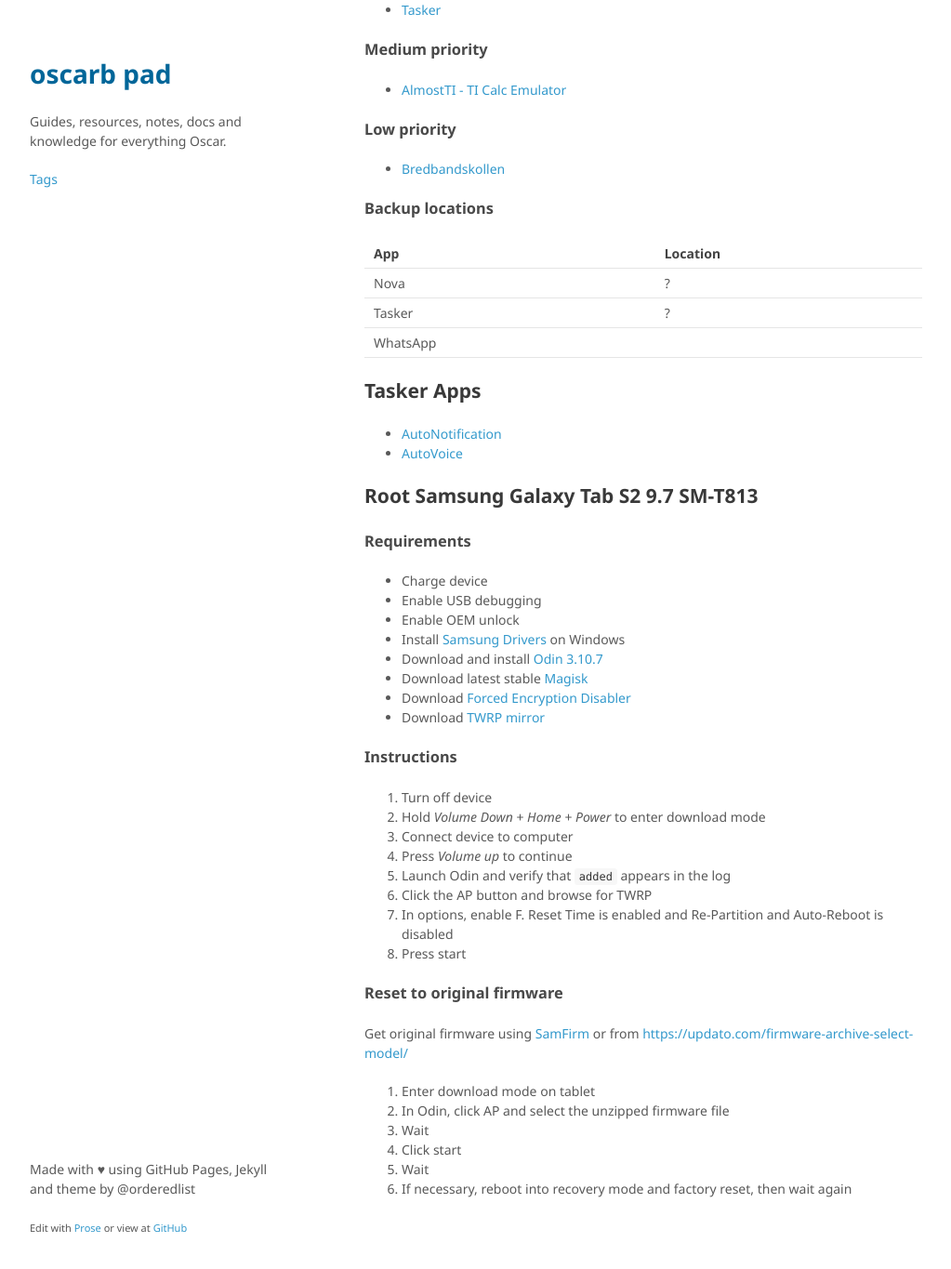
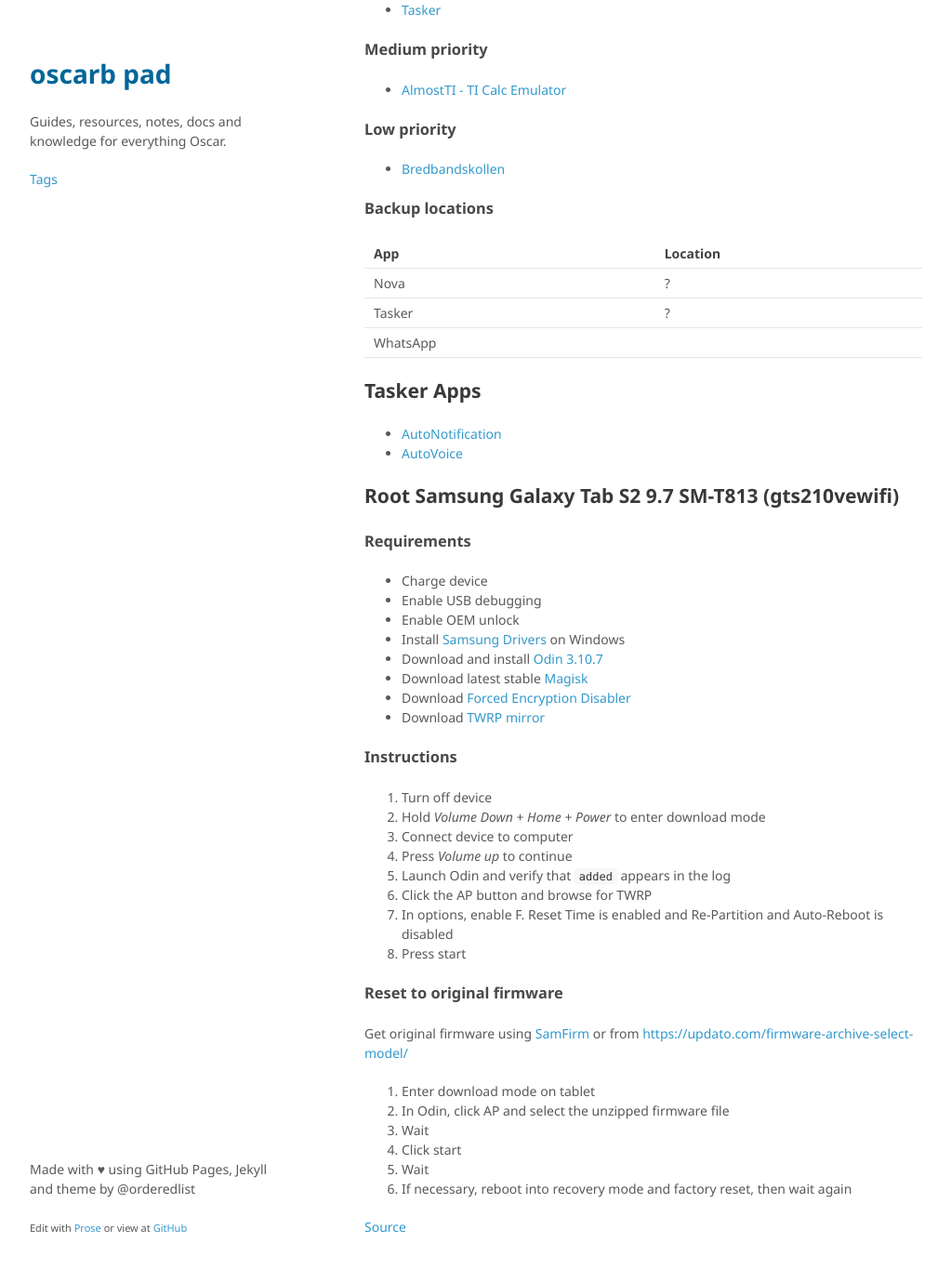
Before and after one commit to oscarb/pad, a Jekyll site: the page built from _docs/android-device-guide.md, in a window 1280 px wide and 1400 px high, scrolled down 2610 px. Shown: the top 1365 px of the window at 93% size, without its empty margins (128-1151 px from the left). Built offline with Jekyll 4.4.1, drawn with Linux system fonts in a browser that asks for light colours; some web fonts are replaced.

Commit message:
Update android-device-guide.md

```diff
--- a/_docs/android-device-guide.md
+++ b/_docs/android-device-guide.md
@@ -155,7 +155,7 @@ WhatsApp |
 * [AutoVoice](https://play.google.com/store/apps/details?id=com.joaomgcd.autovoice)
 
 
-## Root Samsung Galaxy Tab S2 9.7 SM-T813
+## Root Samsung Galaxy Tab S2 9.7 SM-T813 (gts210vewifi)
 
 ### Requirements
 
@@ -190,3 +190,5 @@ Get original firmware using [SamFirm](https://forum.xda-developers.com/galaxy-ta
 4. Click start
 5. Wait
 6. If necessary, reboot into recovery mode and factory reset, then wait again
+
+[Source](https://android.stackexchange.com/questions/176786/samsung-galaxy-tab-s2-in-bootloop-standard-recovery-not-working)
```
